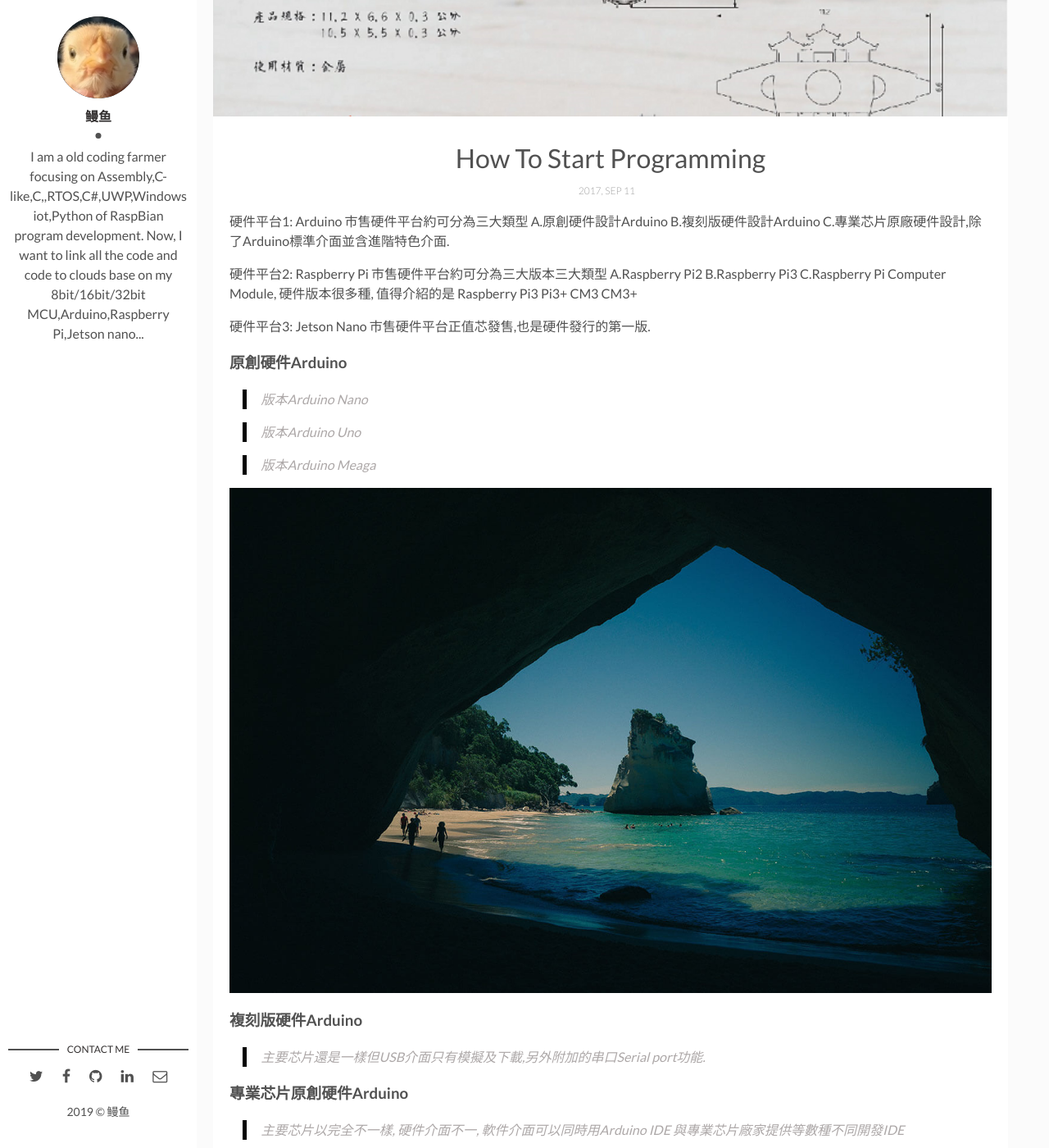
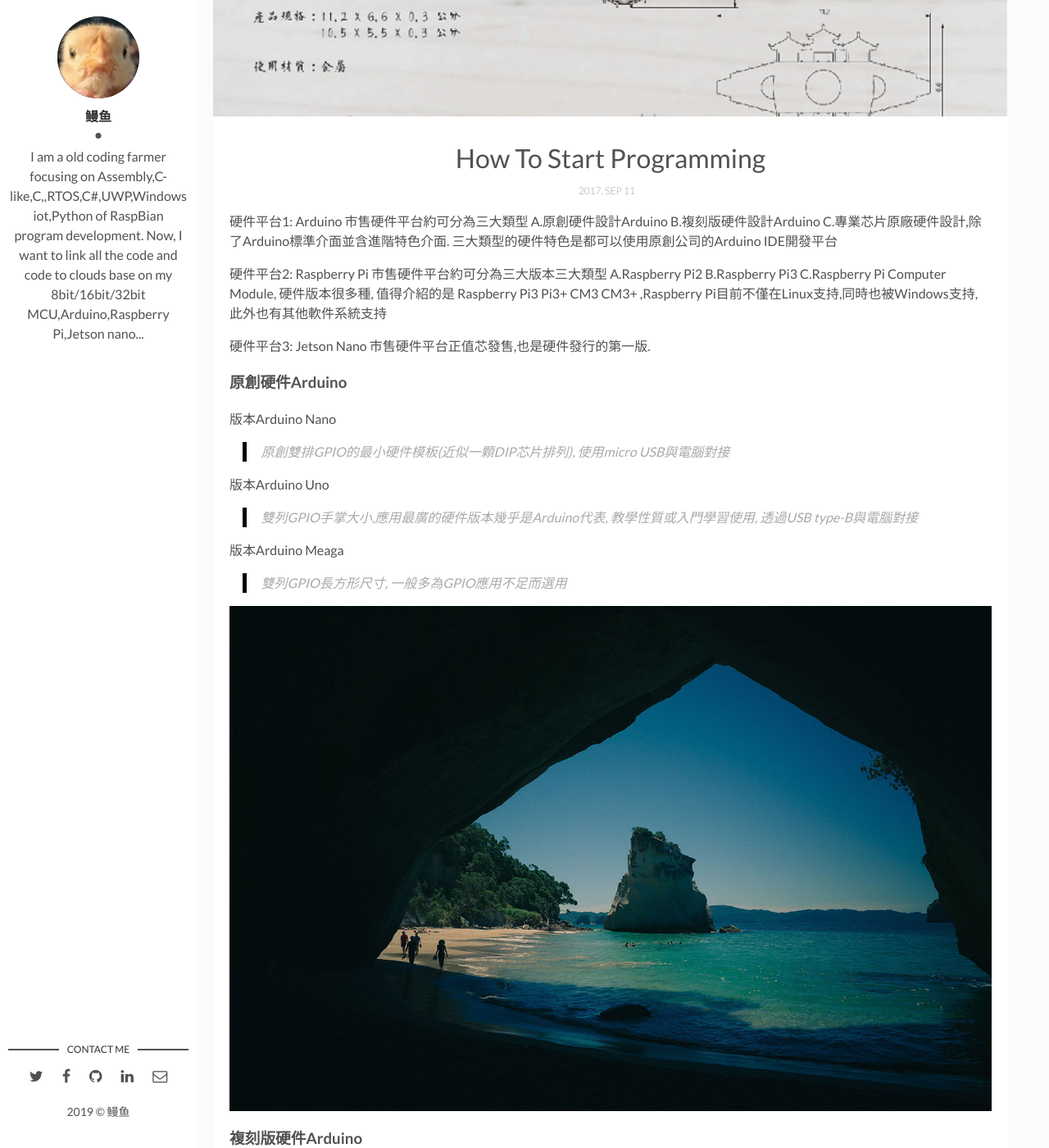
Before and after one commit to louisopen/louisopen.github.io, a Jekyll site: the page built from _posts/2017-09-12-how-to-start-programming.markdown, in a window 1280 px wide and 1400 px high, scrolled down 378 px. Shown: the whole window at 82% size. Built offline with Jekyll 4.4.1, drawn with Linux system fonts in a browser that asks for light colours; comment, search, counter and statistics services are not loaded; some of the changed text lies outside the part shown.

Commit message:
update how to start programming

```diff
--- a/_posts/2017-09-12-how-to-start-programming.markdown
+++ b/_posts/2017-09-12-how-to-start-programming.markdown
@@ -6,25 +6,31 @@ description: You’ll find this post in your `_posts` directory. Go ahead and ed
 img: bridge1025x726.png # Add image post (optional)
 tags: [Programming, Learn] # add tag
 ---
-硬件平台1: Arduino 市售硬件平台約可分為三大類型 A.原創硬件設計Arduino B.複刻版硬件設計Arduino C.專業芯片原廠硬件設計,除了Arduino標準介面並含進階特色介面.
+硬件平台1: Arduino 市售硬件平台約可分為三大類型 A.原創硬件設計Arduino B.複刻版硬件設計Arduino C.專業芯片原廠硬件設計,除了Arduino標準介面並含進階特色介面. 三大類型的硬件特色是都可以使用原創公司的Arduino IDE開發平台
 
-硬件平台2: Raspberry Pi 市售硬件平台約可分為三大版本三大類型 A.Raspberry Pi2 B.Raspberry Pi3 C.Raspberry Pi Computer Module, 硬件版本很多種, 值得介紹的是 Raspberry Pi3 Pi3+ CM3 CM3+
+硬件平台2: Raspberry Pi 市售硬件平台約可分為三大版本三大類型 A.Raspberry Pi2 B.Raspberry Pi3 C.Raspberry Pi Computer Module, 硬件版本很多種, 值得介紹的是 Raspberry Pi3 Pi3+ CM3 CM3+ ,Raspberry Pi目前不僅在Linux支持,同時也被Windows支持, 此外也有其他軟件系統支持
 
 硬件平台3: Jetson Nano 市售硬件平台正值芯發售,也是硬件發行的第一版.
 
 ### 原創硬件Arduino
->版本Arduino Nano
+版本Arduino Nano
+>原創雙排GPIO的最小硬件模板(近似一顆DIP芯片排列), 使用micro USB與電腦對接
 
->版本Arduino Uno
+版本Arduino Uno
+>雙列GPIO手掌大小,應用最廣的硬件版本幾乎是Arduino代表, 教學性質或入門學習使用, 透過USB type-B與電腦對接
 
->版本Arduino Meaga
+版本Arduino Meaga
+>雙列GPIO長方形尺寸, 一般多為GPIO應用不足而選用
 
 ![I and My friends]({{site.baseurl}}/assets/img/we-in-rest.jpg)
 
 
 ### 複刻版硬件Arduino
->主要芯片還是一樣但USB介面只有模擬及下載,另外附加的串口Serial port功能.
-
+主要芯片還是一樣但USB介面只有模擬及下載,另外附加的串口Serial port功能. 其他幾乎是共通的.
+>與原創主要差異為不能進行HID通訊模擬, 範例使用上要注意與HID相關的應用
 
 ### 專業芯片原創硬件Arduino
->主要芯片以完全不一樣, 硬件介面不一, 軟件介面可以同時用Arduino IDE 與專業芯片廠家提供等數種不同開發IDE
+主要芯片以完全不一樣, 硬件介面不一, 軟件介面可以同時用Arduino IDE與專業芯片廠家提供等數種不同開發環境IDE, 使用原創之Arduino IDE幾乎是通過載入硬件連接介面驅動完成模擬
+>MediaTek MT7697 (含WiFi,BT)
+>Espressif ESP-WROOM-32 (含WiFi,BT,BLE)
+>Realtek RTL8711AM (含WiFi)
```
